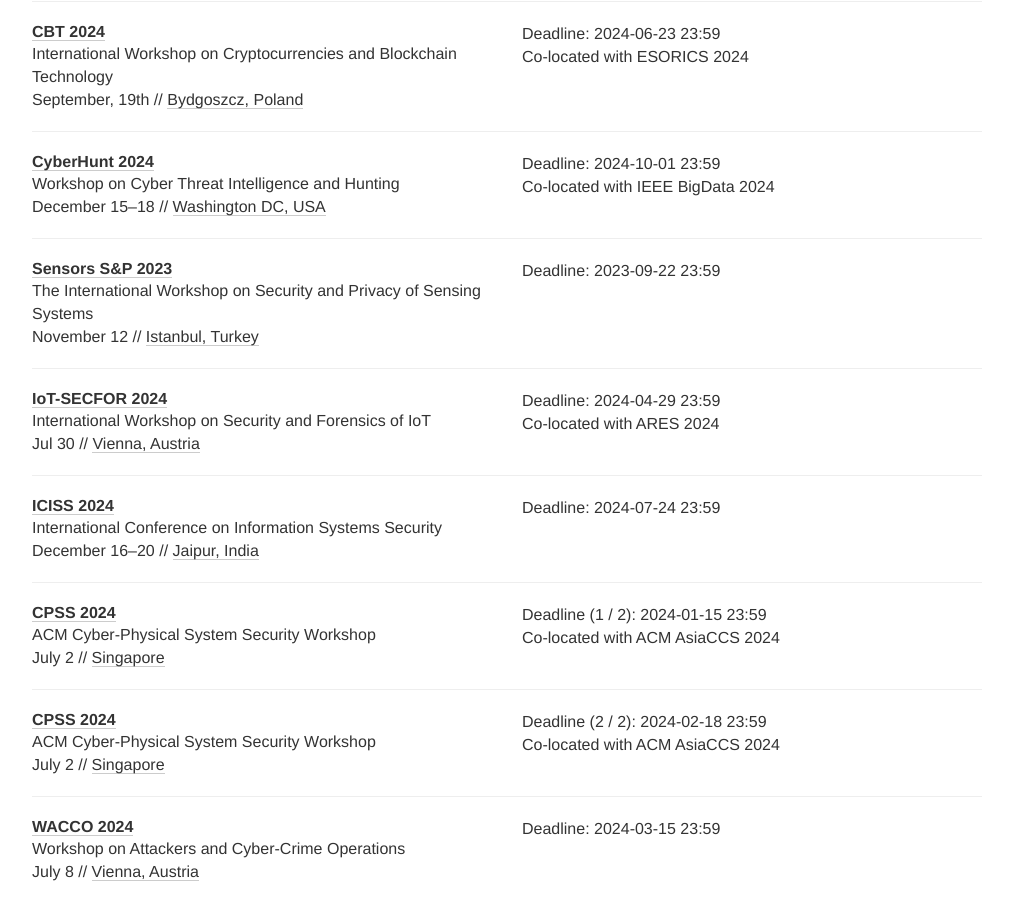
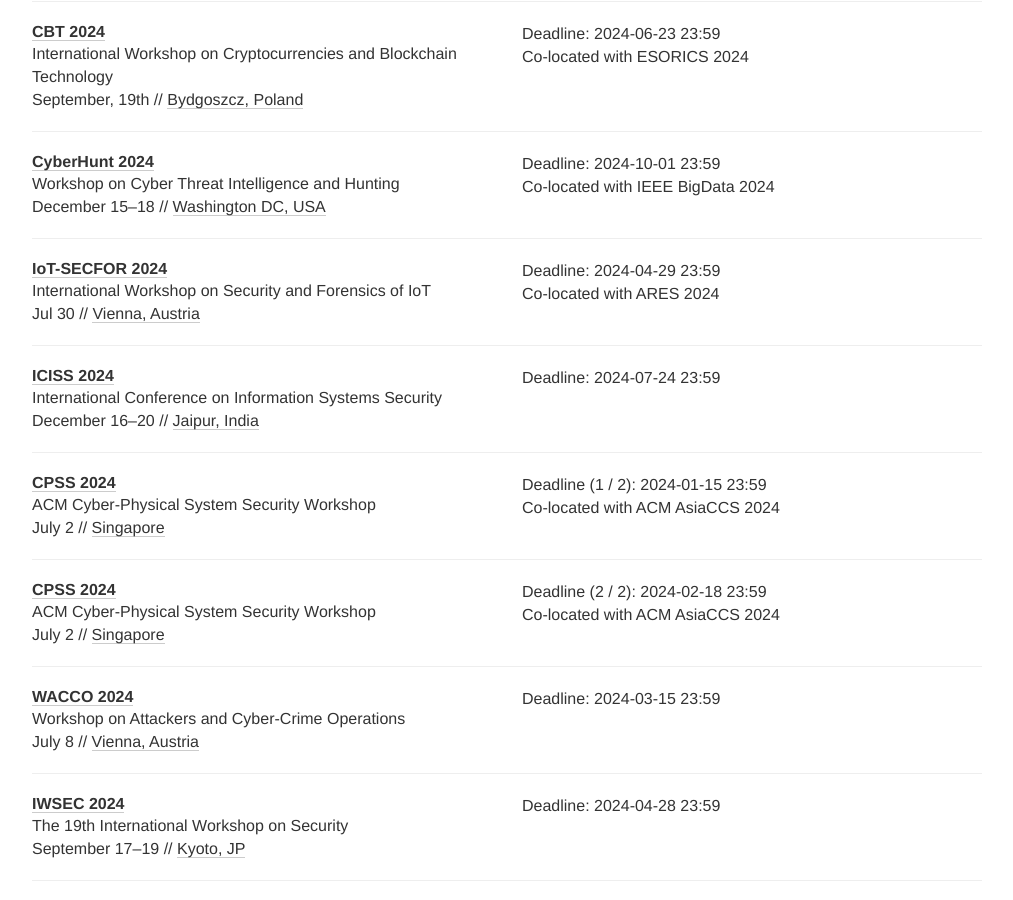
Before and after one commit to sec-deadlines/sec-deadlines.github.io, a Jekyll site: the page built from index.html, in a window 1280 px wide and 900 px high, scrolled down 13559 px. Shown: the whole window, without its empty margins (133-1146 px from the left). Built offline with Jekyll 4.4.1, drawn with Linux system fonts in a browser that asks for light colours; nearby versions of some CDN libraries; comment, search, counter and statistics services are not loaded.

Commit message:
S&P sensors seems to have died :(

```diff
--- a/_data/conferences.yml
+++ b/_data/conferences.yml
@@ -953,15 +953,6 @@
   place: Washington DC, USA
   tags: [SEC, SHOP]
 
-- name: Sensors S&P
-  description: The International Workshop on Security and Privacy of Sensing Systems
-  year: 2023
-  date: "November 12"
-  link: https://sensorssp.github.io/sensorssp23/
-  deadline: ["2023-09-22 23:59"]
-  place: Istanbul, Turkey
-  tag: [SEC, PRIV, SHOP]
-
 - name: IoT-SECFOR
   description: International Workshop on Security and Forensics of IoT
   year: 2024
```
